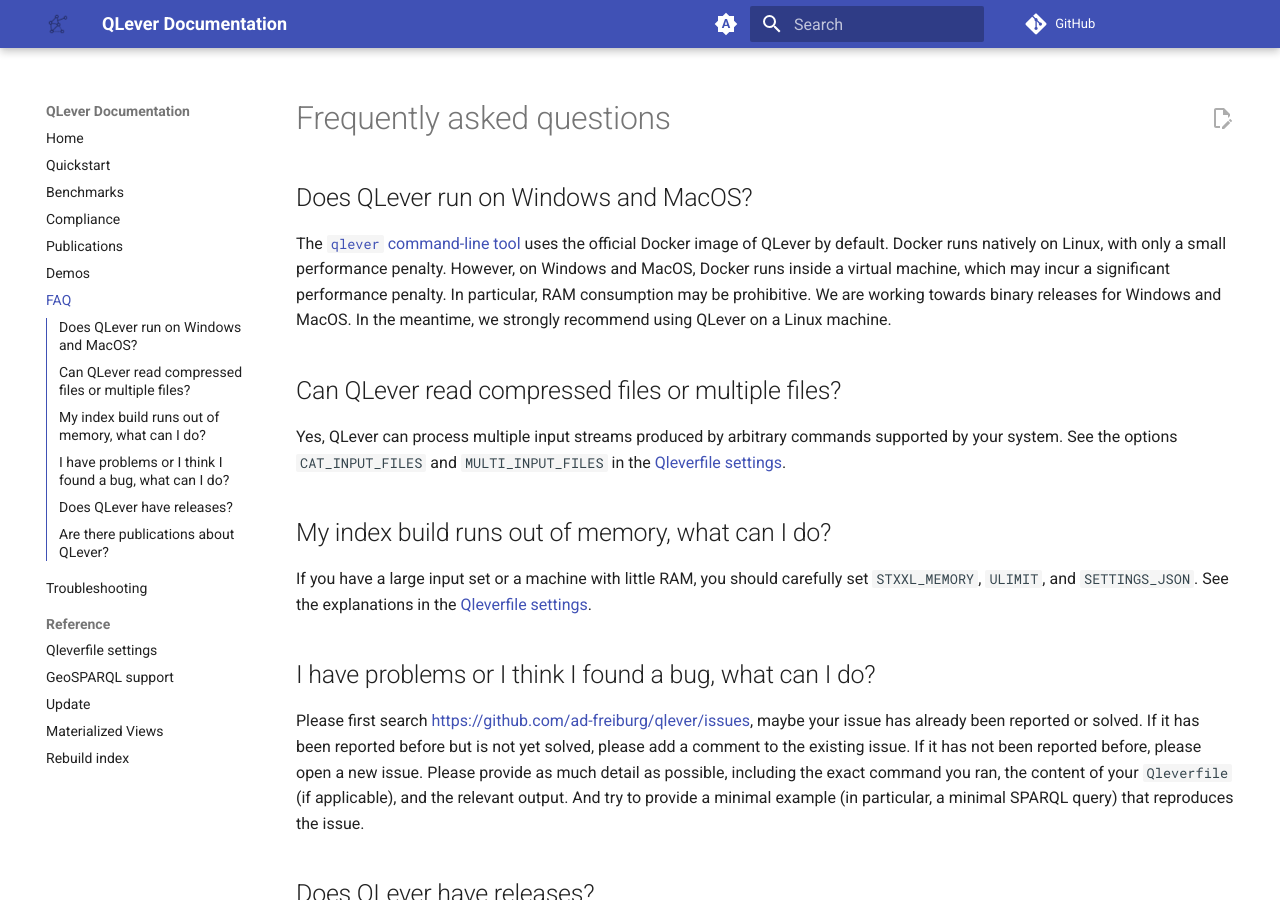
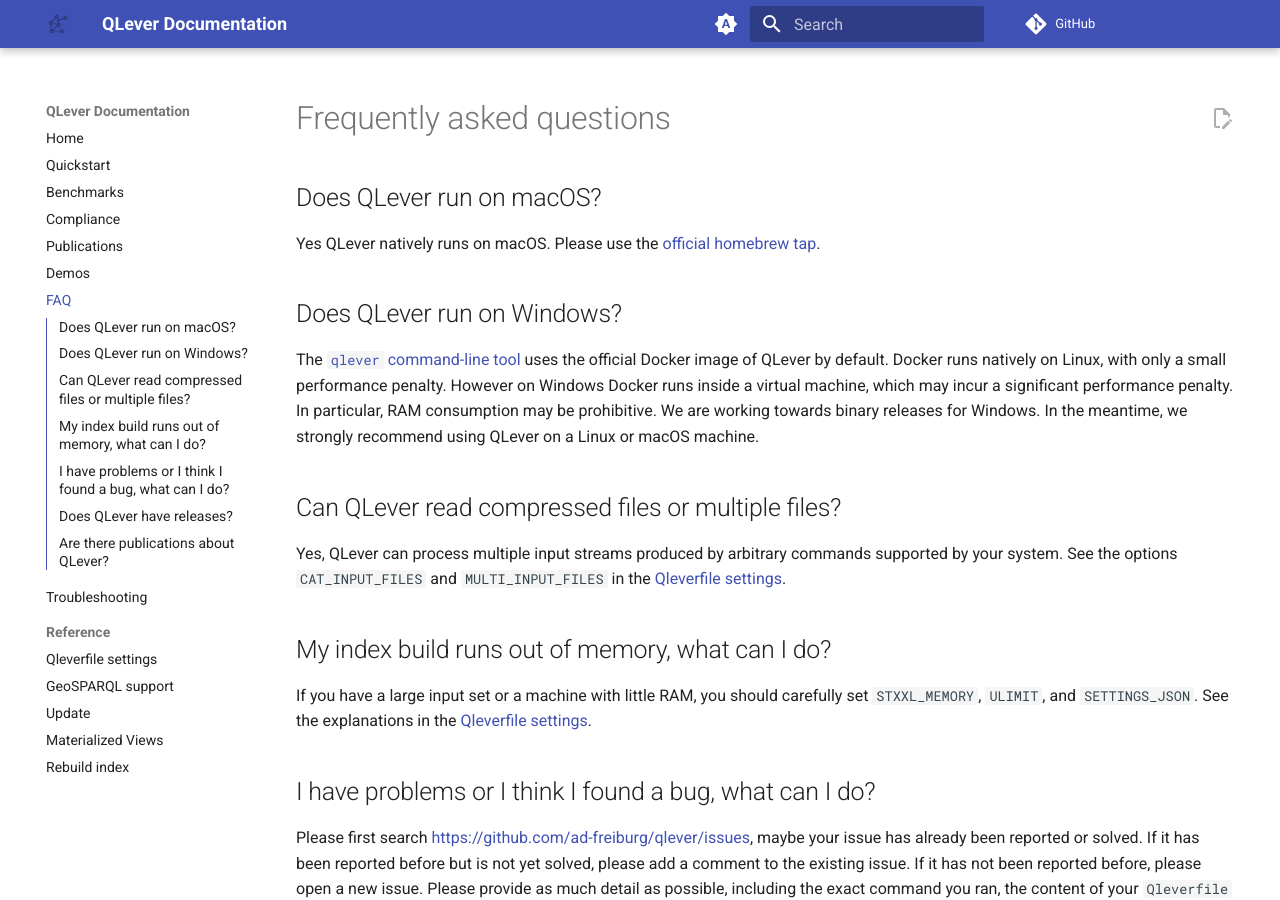
Before and after one commit to qlever-dev/qlever-docs, an MkDocs documentation site: the page built from docs/faq.md, in a window 1280 px wide and 900 px high. Built offline with MkDocs 1.6.1 and Material for MkDocs 9.7.7, drawn with Linux system fonts in a browser that asks for light colours; plug-ins that fetch from the network failed and are left out; comment, search, counter and statistics services are not loaded; the version menu is left out.

Commit message:
Minor improvements of docs regarding the new packages (#22)

```diff
--- a/docs/faq.md
+++ b/docs/faq.md
@@ -1,14 +1,18 @@
 # Frequently asked questions
 
-## Does QLever run on Windows and MacOS?
+## Does QLever run on macOS?
+
+Yes QLever natively runs on macOS. Please use the [official homebrew tap](quickstart.md#macos-apple-silicon).
+
+## Does QLever run on Windows?
 
 The [`qlever` command-line tool](quickstart.md) uses the official
 Docker image of QLever by default. Docker runs natively on Linux, with only a
-small performance penalty. However, on Windows and MacOS, Docker runs inside a
+small performance penalty. However on Windows Docker runs inside a
 virtual machine, which may incur a significant performance penalty. In
 particular, RAM consumption may be prohibitive. We are working towards binary
-releases for Windows and MacOS. In the meantime, we strongly recommend using
-QLever on a Linux machine.
+releases for Windows. In the meantime, we strongly recommend using QLever on
+a Linux or macOS machine.
 
 ## Can QLever read compressed files or multiple files?
 
```
Also changed, not shown: docs/quickstart.md (+2 -0 lines).
